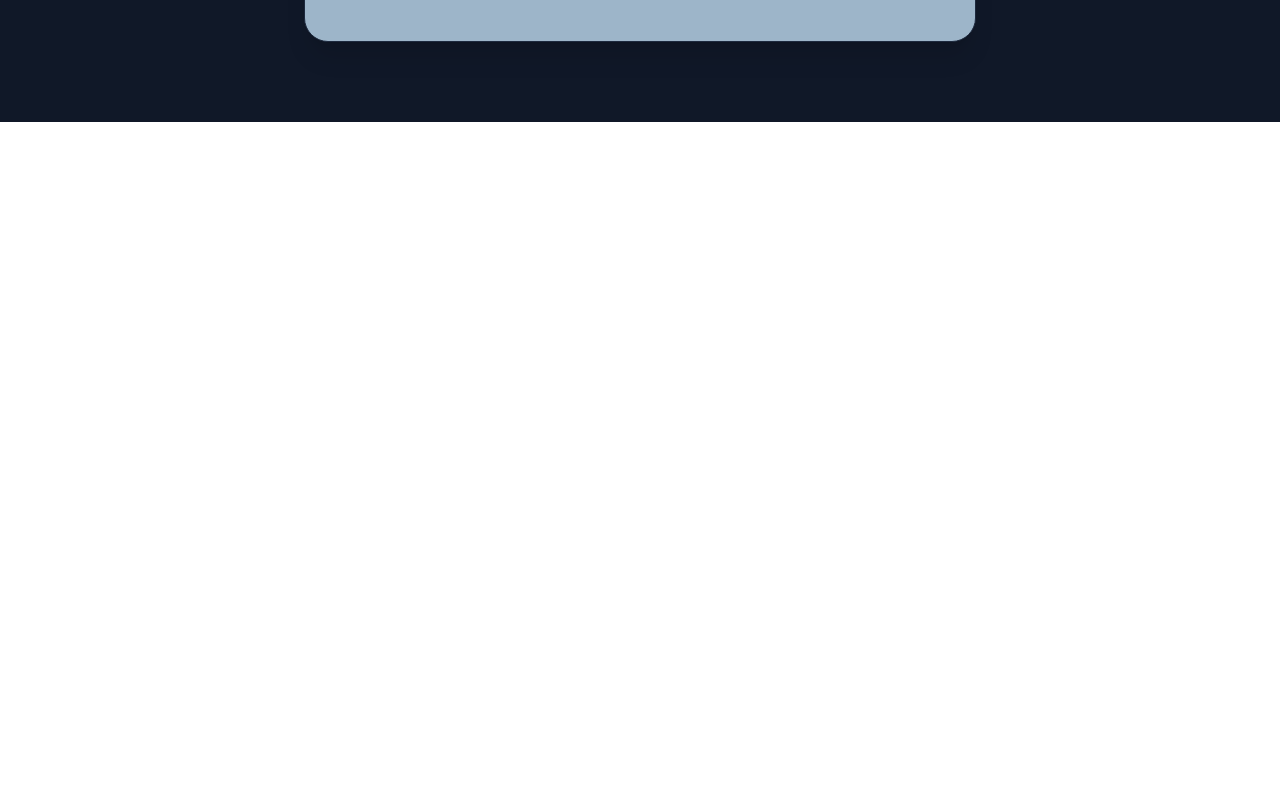
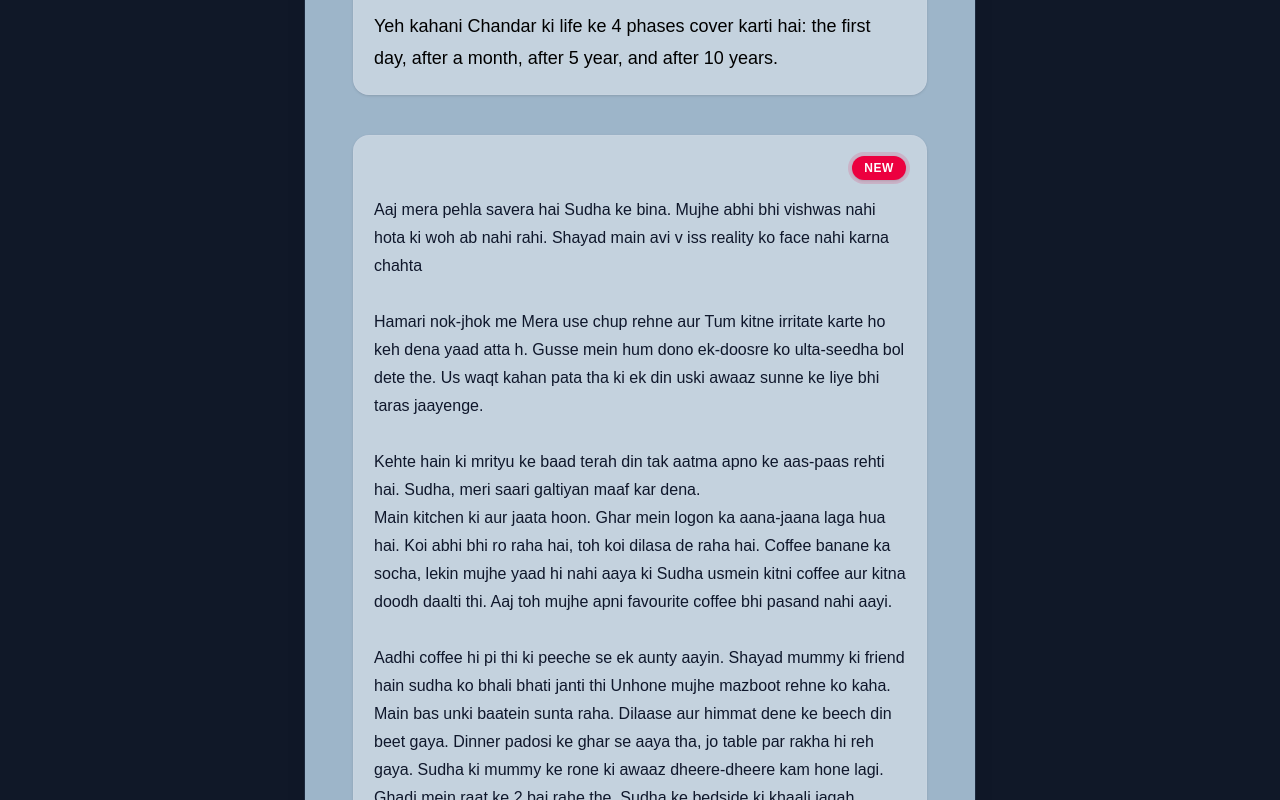
Before and after one commit to Orewakkunn/my-app, a Next.js app: page /him in a window 1280 px wide. Shown: the part 1020-1820 px from the top of the page. Before the commit the page ends 1142 px from the top, so only its background shows below. Built offline with nearby package versions, Linux system fonts and the light colour scheme.

Commit message:
Day2: Him-day1 start

```diff
--- a/app/him/page.tsx
+++ b/app/him/page.tsx
@@ -7,29 +7,74 @@ export default function HimPage() {
         <h1 className="mt-4 text-4xl font-bold text-center tracking-tight text-slate-900 sm:text-5xl">
           Title nhi soche..
         </h1>
+        <div
+          className="mt-10 rounded-2xl border border-slate-300/70 bg-white/40
+         p-5 shadow-sm"
+        >
+          {/* intro */}
+          <p className="mt-6 text-lg leading-8 text-black">
+            Varnan kijiye ek kahani jahan ek vekti ki patni ki maut ke baad uska
+            sansaar ujad jaaye. Yeh kahani hai hamare paatr Chandar aur uski
+            swargiya patni Sudha ki.
+            <br />
+            <br />
+            Chandar university-pass student hai, jiski shaadi ko 4 saal hue the.
+            Umar mein Sudha se bada hone ke bawajood, Chandar dil se kaccha tha.
+            Rozmarra ki zindagi mein woh Sudha par nirbhar sa tha, chahe woh
+            appointment ho ya uski favourite bina cheeni ki coffee. <br />
+            <br />
+            Sudha chanchal, hoshiyaar aur modern soch wali istri thi. Use
+            society ke vichaaron ko challenge karne mein kuch maza sa aata tha.
+            Shayad yahi usko akarshit banata tha. Sudha sirf uski patni hi nahi
+            thi, balki uski saathi aur life ka ek important part bhi thi. Uske
+            jaane ke baad Chandar ko akele jeevan ka saamna karna padta hai aur
+            uski life mein kai changes aate hain.
+            <br />
+            <br />
+            Kya waqt ke saath Chandar ko kisi doosri istri ke prati aakarshan
+            hoga? Kya use Sudha ko bhool jaane ka darr sataayega? Kya uska kisi
+            aur ke saath pyaar karna uchit hoga? <br />
+            <br />
+            Yeh kahani Chandar ki life ke 4 phases cover karti hai: the first
+            day, after a month, after 5 year, and after 10 years.
+          </p>
+        </div>
 
-        <p className="mt-6 text-lg leading-8 text-black">
-          Varnan kijiye ek kahani jahan ek vekti ki patni ki maut ke baad uska
-          sansaar ujad jaaye. Yeh kahani hai hamare paatr Chandar aur uski
-          swargiya patni Sudha ki.<br/>
-          Chandar university-pass student hai, jiski
-          shaadi ko 4 saal hue the. Umar mein Sudha se bada hone ke bawajood,
-          Chandar dil se kaccha tha. Rozmarra ki zindagi mein woh Sudha par
-          nirbhar sa tha, chahe woh appointment ho ya uski favourite bina cheeni
-          ki coffee. <br/><br/>
-          Sudha chanchal, hoshiyaar aur modern soch wali istri thi.
-          Use society ke vichaaron ko challenge karne mein kuch maza sa aata
-          tha. Shayad yahi usko akarshit banata tha. Sudha sirf uski patni hi
-          nahi thi, balki uski saathi aur life ka ek important part bhi thi.
-          Uske jaane ke baad Chandar ko akele jeevan ka saamna karna padta hai
-          aur uski life mein kai changes aate hain.<br/><br/>
-          Kya waqt ke saath Chandar ko
-          kisi doosri istri ke prati aakarshan hoga? Kya use Sudha ko bhool
-          jaane ka darr sataayega? Kya uska kisi aur ke saath pyaar karna uchit
-          hoga? <br/>
-          Yeh kahani Chandar ki life ke 4 phases cover karti hai: the
-          first day, after a month, after 5 year, and after 10 years.
-        </p>
+        <div className="mt-10 rounded-2xl border border-slate-300/70 bg-white/40 p-5 shadow-sm">
+          <div className="mb-4 flex justify-end ">
+            <span
+              aria-hidden="true"
+              className="inline-flex items-center rounded-full bg-rose-600 px-3 py-1 text-xs font-bold tracking-wider text-white shadow-sm ring-4 ring-rose-600/15"
+            >
+              NEW
+            </span>
+          </div>
+          <p className="text-base leading-7 text-slate-900">
+            Aaj mera pehla savera hai Sudha ke bina. Mujhe abhi bhi vishwas nahi
+            hota ki woh ab nahi rahi. Shayad main avi v iss reality ko face
+            nahi karna chahta<br/><br/> Hamari nok-jhok me  Mera use chup
+            rehne aur Tum kitne irritate karte ho keh dena yaad atta h.
+            Gusse mein hum dono ek-doosre ko ulta-seedha bol dete the. Us waqt
+            kahan pata tha ki ek din uski awaaz sunne ke liye bhi taras jaayenge.<br/><br/>
+
+            Kehte hain ki mrityu ke baad terah din tak aatma apno ke aas-paas
+            rehti hai. Sudha, meri saari galtiyan maaf kar dena. <br/>
+            Main kitchen ki aur jaata hoon. Ghar mein logon ka aana-jaana laga hua hai.
+            Koi abhi bhi ro raha hai, toh koi dilasa de raha hai. Coffee banane ka
+            socha, lekin mujhe yaad hi nahi aaya ki Sudha usmein kitni coffee
+            aur kitna doodh daalti thi. Aaj toh mujhe apni favourite coffee bhi
+            pasand nahi aayi.<br/><br/>
+
+            Aadhi coffee hi pi thi ki peeche se ek aunty aayin. Shayad mummy ki
+            friend hain sudha ko bhali bhati janti thi Unhone mujhe mazboot rehne ko
+            kaha. Main bas unki baatein sunta raha. Dilaase aur himmat dene ke
+            beech din beet gaya. Dinner padosi ke ghar se aaya tha, jo table par
+            rakha hi reh gaya. Sudha ki mummy ke rone ki awaaz dheere-dheere kam
+            hone lagi. Ghadi mein raat ke 2 baj rahe the. Sudha ke bedside ki
+            khaali jagah dekhkar aankhein nam ho gayin. Kaash, yeh sab ek sapna
+            hota.
+          </p>
+        </div>
 
         <div className="mt-8 flex flex-wrap gap-4">
           <Link
```
